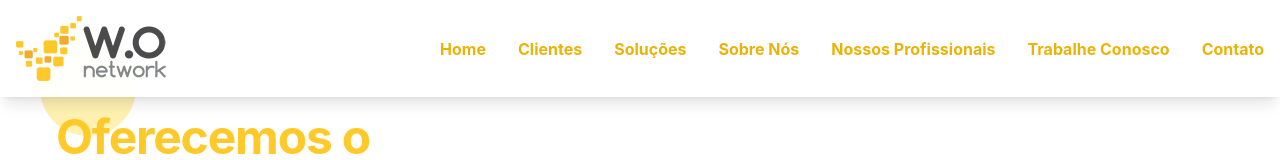
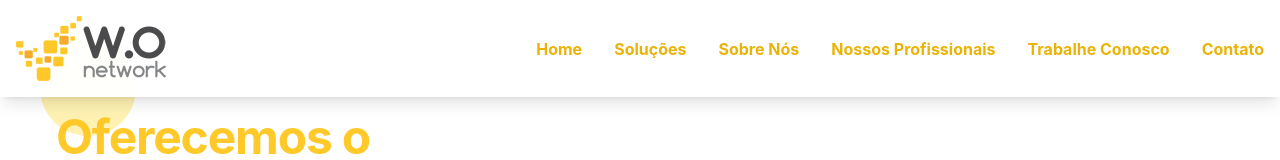
Before and after one commit to Okaada/wo-network, a Next.js app: page / in a window 1280 px wide. Shown: the top 160 px of the page. Built offline with nearby package versions, Linux system fonts and the light colour scheme.

Commit message:
removing component

```diff
--- a/src/app/components/Header.tsx
+++ b/src/app/components/Header.tsx
@@ -26,7 +26,6 @@ const Header = () => {
         </div>
         <div className={`hidden md:flex space-x-8`}>
           <NavLink href="#apresentacao" text="Home" />
-          <NavLink href="#clientes" text="Clientes" />
           <NavLink href="#trabalhos" text="Soluções" />
           <NavLink href="#sobre" text="Sobre Nós" />
           <NavLink href="#profissionais" text="Nossos Profissionais" />
@@ -37,7 +36,6 @@ const Header = () => {
       {isOpen && (
         <div className="md:hidden bg-white">
           <a href="#apresentacao" onClick={handleNavClick} className="block px-4 py-2 text-yellow-500 font-bold hover:text-yellow-600 transition duration-300">Home</a>
-          <a href="#clientes" onClick={handleNavClick} className="block px-4 py-2 text-yellow-500 font-bold hover:text-yellow-600 transition duration-300">Clientes</a>
           <a href="#trabalhos" onClick={handleNavClick} className="block px-4 py-2 text-yellow-500 font-bold hover:text-yellow-600 transition duration-300">Soluções</a>
           <a href="#sobre" onClick={handleNavClick} className="block px-4 py-2 text-yellow-500 font-bold hover:text-yellow-600 transition duration-300">Sobre Nós</a>
           <a href="#profissionais" onClick={handleNavClick} className="block px-4 py-2 text-yellow-500 font-bold hover:text-yellow-600 transition duration-300">Profissionais</a>
```
